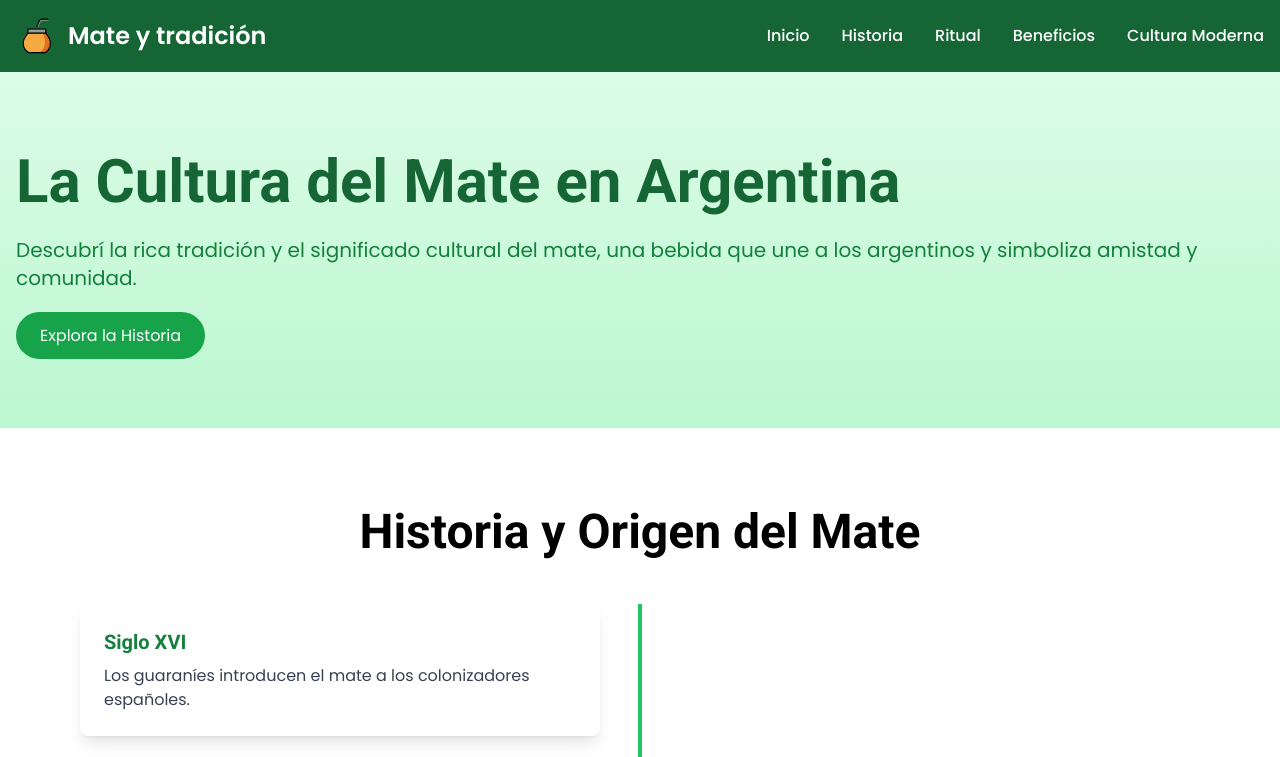
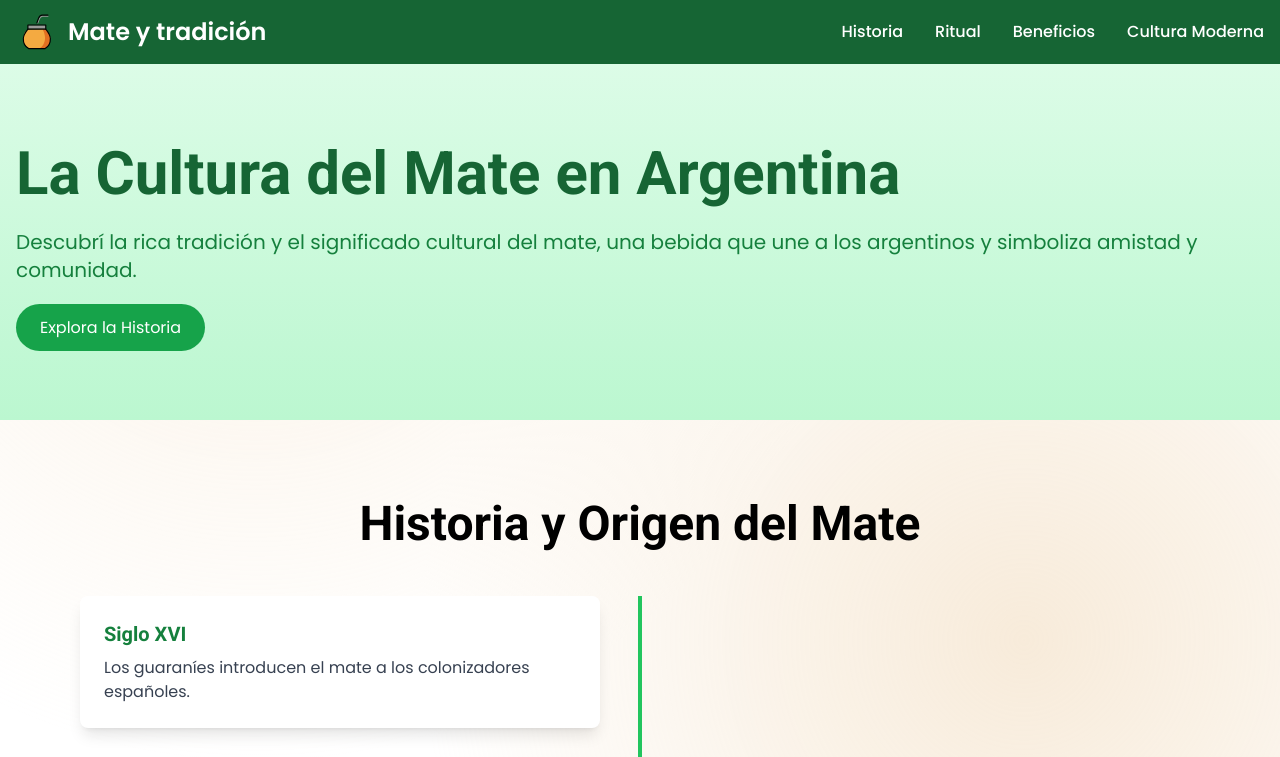
Before and after one commit to Smilari/Mateando, an Astro site: page / in a window 1280 px wide. Shown: the top 757 px of the page. Built offline with nearby package versions, Linux system fonts and the light colour scheme; Astro itself is replaced by a stand-in of ours.

Commit message:
Change of resolution for header

```diff
--- a/src/components/Header.astro
+++ b/src/components/Header.astro
@@ -5,15 +5,15 @@ import mateIcon from '/public/mate-icon.svg';
 
 <header>
     <nav class="bg-green-800 border-green-700">
-        <div class="max-w-screen-xl flex flex-wrap items-center justify-between mx-auto p-4">
+        <div class="max-w-screen-xl flex flex-wrap items-center justify-between mx-auto px-4 py-3">
             <!-- Logo y Título -->
-            <a href="#" class="flex items-center space-x-3 rtl:space-x-reverse sm:text-8xl">
+            <a href="#" class="flex items-center space-x-3 rtl:space-x-reverse">
                 <Image src={mateIcon} alt="Logo Mate" height="40" />
                 <span class="self-center text-2xl font-semibold whitespace-nowrap text-white">Mate y tradición</span>
             </a>
 
             <!-- Botón de menú para mobile -->
-            <button data-collapse-toggle="navbar-default" type="button" class="inline-flex items-center p-2 w-10 h-10 justify-center text-sm text-white rounded-lg md:hidden hover:bg-green-700 focus:outline-none focus:ring-2 focus:ring-green-500" aria-controls="navbar-default" aria-expanded="false">
+            <button data-collapse-toggle="navbar-default" type="button" class="inline-flex items-center p-2 w-10 h-10 justify-center text-sm text-white rounded-lg lg:hidden hover:bg-green-700 focus:outline-none focus:ring-2 focus:ring-green-500" aria-controls="navbar-default" aria-expanded="false">
                 <span class="sr-only">Abrir menú principal</span>
                 <svg class="w-5 h-5" aria-hidden="true" xmlns="http://www.w3.org/2000/svg" fill="none" viewBox="0 0 17 14">
                     <path stroke="currentColor" stroke-linecap="round" stroke-linejoin="round" stroke-width="2" d="M1 1h15M1 7h15M1 13h15"/>
@@ -21,22 +21,19 @@ import mateIcon from '/public/mate-icon.svg';
             </button>
 
             <!-- Menú de navegación -->
-            <div class="hidden w-full md:block md:w-auto" id="navbar-default">
-                <ul class="font-medium flex flex-col p-4 md:p-0 mt-4 border border-green-700 rounded-lg bg-green-900 md:flex-row md:space-x-8 rtl:space-x-reverse md:mt-0 md:border-0 md:bg-transparent">
+            <div class="hidden w-full lg:block lg:w-auto" id="navbar-default">
+                <ul class="font-medium flex flex-col p-4 lg:p-0 mt-4 border border-green-700 rounded-lg bg-green-900 lg:flex-row lg:space-x-8 rtl:space-x-reverse lg:mt-0 lg:border-0 lg:bg-transparent">
                     <li>
-                        <a href="#introduccion" class="menu-item block py-2 px-3 text-white rounded hover:bg-green-700 md:hover:bg-transparent md:border-0 md:hover:text-green-300 md:p-0" aria-current="page">Inicio</a>
+                        <a href="#historia" class="menu-item block py-2 px-3 text-white rounded hover:bg-green-700 lg:hover:bg-transparent lg:border-0 lg:hover:text-green-300 lg:p-0">Historia</a>
                     </li>
                     <li>
-                        <a href="#historia" class="menu-item block py-2 px-3 text-white rounded hover:bg-green-700 md:hover:bg-transparent md:border-0 md:hover:text-green-300 md:p-0">Historia</a>
+                        <a href="#ritual" class="menu-item block py-2 px-3 text-white rounded hover:bg-green-700 lg:hover:bg-transparent lg:border-0 lg:hover:text-green-300 lg:p-0">Ritual</a>
                     </li>
                     <li>
-                        <a href="#ritual" class="menu-item block py-2 px-3 text-white rounded hover:bg-green-700 md:hover:bg-transparent md:border-0 md:hover:text-green-300 md:p-0">Ritual</a>
+                        <a href="#beneficios" class="menu-item block py-2 px-3 text-white rounded hover:bg-green-700 lg:hover:bg-transparent lg:border-0 lg:hover:text-green-300 lg:p-0">Beneficios</a>
                     </li>
                     <li>
-                        <a href="#beneficios" class="menu-item block py-2 px-3 text-white rounded hover:bg-green-700 md:hover:bg-transparent md:border-0 md:hover:text-green-300 md:p-0">Beneficios</a>
-                    </li>
-                    <li>
-                        <a href="#cultura-moderna" class="menu-item block py-2 px-3 text-white rounded hover:bg-green-700 md:hover:bg-transparent md:border-0 md:hover:text-green-300 md:p-0">Cultura Moderna</a>
+                        <a href="#cultura-moderna" class="menu-item block py-2 px-3 text-white rounded hover:bg-green-700 lg:hover:bg-transparent lg:border-0 lg:hover:text-green-300 lg:p-0">Cultura Moderna</a>
                     </li>
                 </ul>
             </div>
--- a/src/layouts/Layout.astro
+++ b/src/layouts/Layout.astro
@@ -22,6 +22,7 @@ const { title } = Astro.props;
 <body>
     <Header />
     <main>
+        <div class="mate-background fixed inset-0 z-[-1]"></div>
         <slot />
     </main>
     <Footer />
@@ -33,7 +34,7 @@ const { title } = Astro.props;
 
     :root {
         --color-beige-50: #fdf8f3;
-        --color-beige-100: #f7e8d5;
+        --color-beige-100: #f8e8d2;
         --color-beige-200: #f0d7b5;
         --color-brown-800: #5c4033;
         --color-brown-900: #3c2a21;
```
